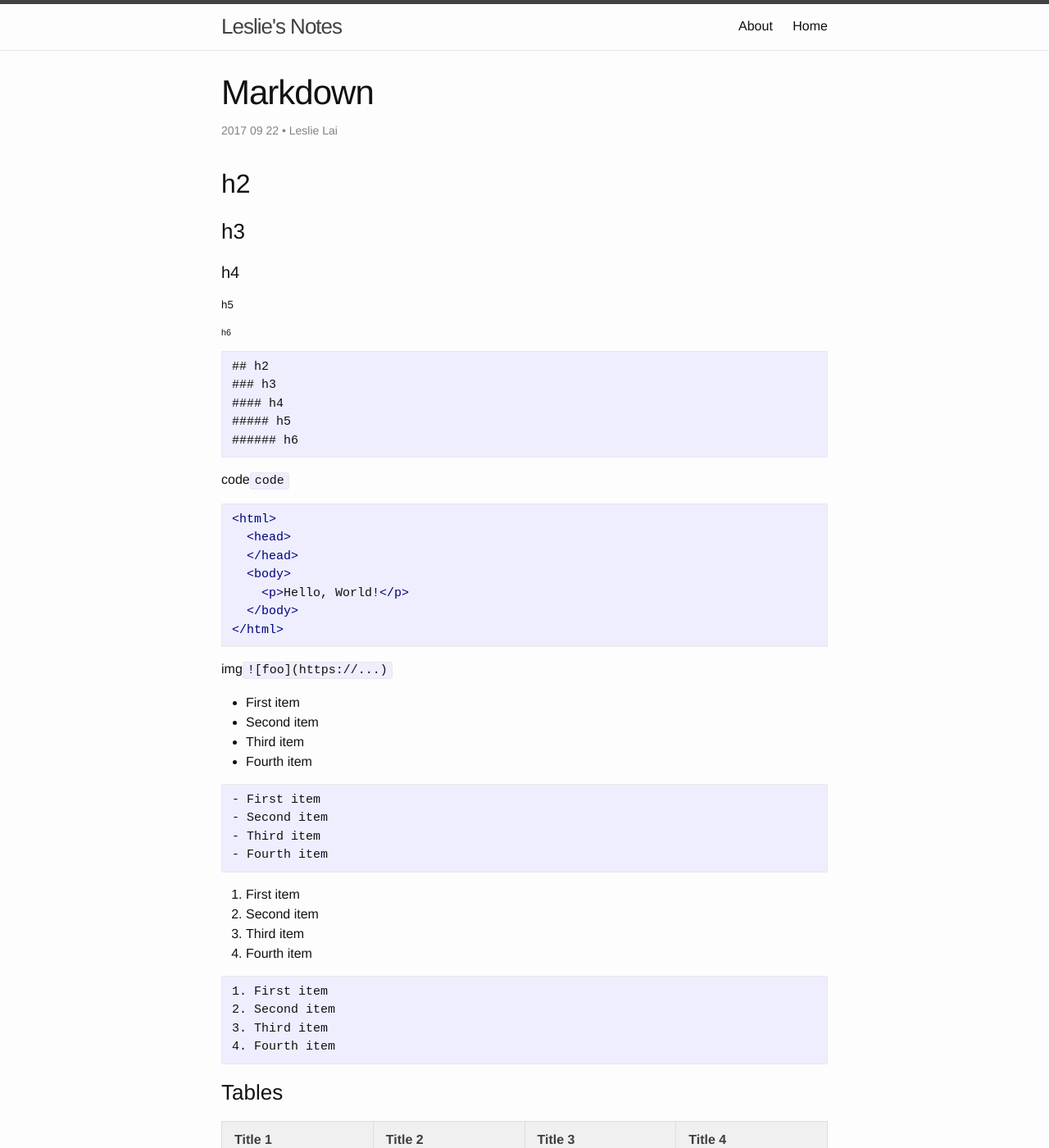
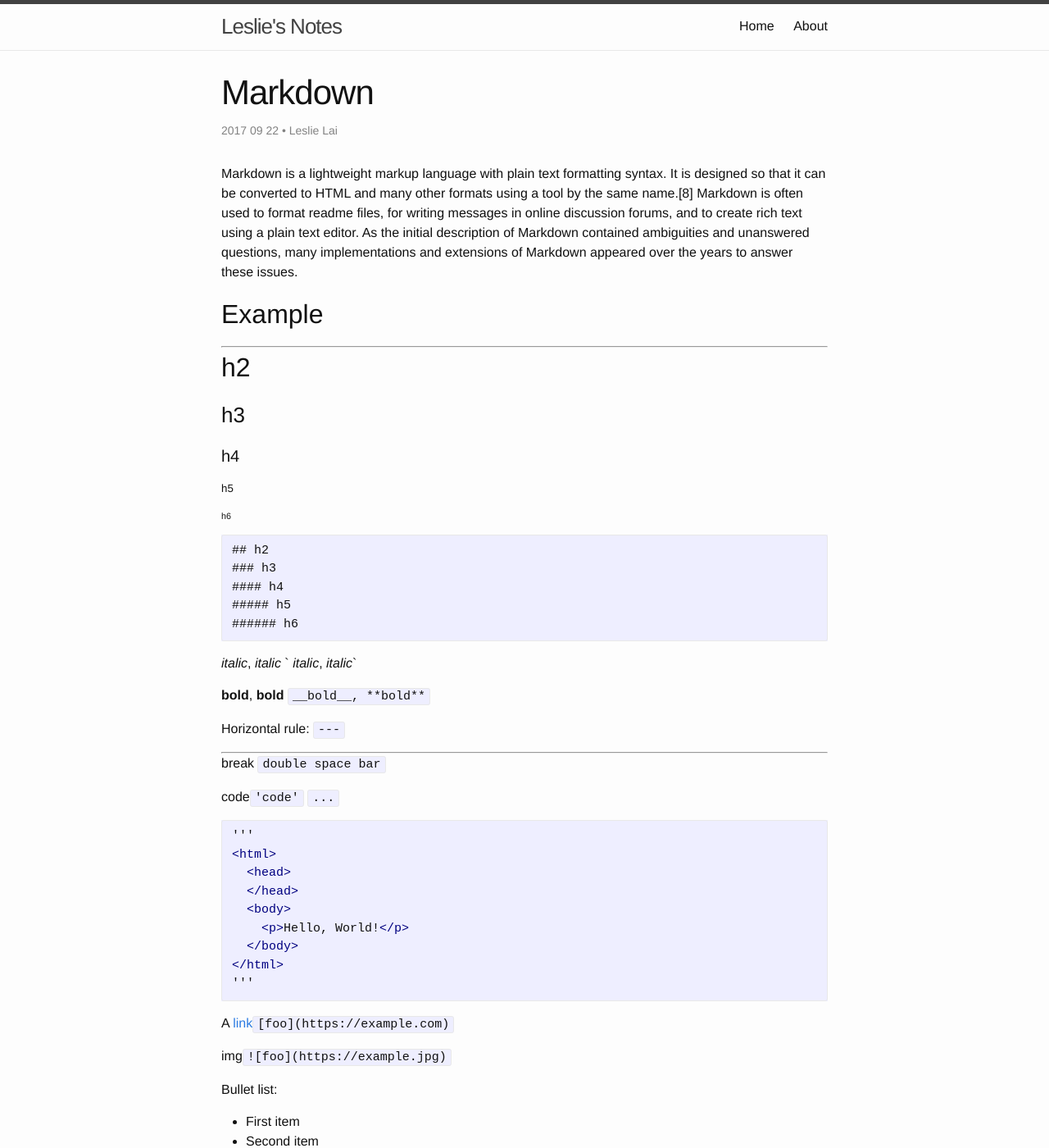
Before and after one commit to lcr/lcr.github.io, a Jekyll site: the page built from _posts/2017-09-22-markdown.md, in a window 1280 px wide and 1400 px high. Shown: the whole window at 82% size. Built offline with Jekyll 4.4.1, drawn with Linux system fonts in a browser that asks for light colours; some of the changed text lies outside the part shown.

Commit message:
first blog

````diff
--- a/_posts/2017-09-22-markdown.md
+++ b/_posts/2017-09-22-markdown.md
@@ -2,6 +2,12 @@
 layout: post
 title: "Markdown"
 author: "Leslie Lai"
+---
+Markdown is a lightweight markup language with plain text formatting syntax. It is designed so that it can be converted to HTML and many other formats using a tool by the same name.[8] Markdown is often used to format readme files, for writing messages in online discussion forums, and to create rich text using a plain text editor. As the initial description of Markdown contained ambiguities and unanswered questions, many implementations and extensions of Markdown appeared over the years to answer these issues.
+
+
+## Example
+
 ---
 
 ## h2
@@ -18,9 +24,21 @@
 ###### h6
 ```
 
-code`code`
+_italic_, *italic* ` _italic_, *italic*`
+
+__bold__, **bold** `__bold__, **bold**`
+
+Horizontal rule: `---`
+
+---
+
+break `double space bar`
+
+
+ code`'code'`  `...`
 
 ```html
+'''
 <html>
   <head>
   </head>
@@ -28,9 +46,13 @@
     <p>Hello, World!</p>
   </body>
 </html>
+'''
 ```
-img`![foo](https://...)`
+A [link](https://lcr.github.io)`[foo](https://example.com)`
 
+img`![foo](https://example.jpg)`
+
+Bullet list:
 - First item
 - Second item
 - Third item
@@ -43,16 +65,17 @@
 - Fourth item
 ```
 
+Numbered list:
 1. First item
-2. Second item
-3. Third item
-4. Fourth item
+1. Second item
+1. Third item
+1. Fourth item
 
 ```
 1. First item
-2. Second item
-3. Third item
-4. Fourth item
+1. Second item
+1. Third item
+1. Fourth item
 ```
 
 ### Tables
````
Also changed, not shown: 1home.html (renamed from home.html).
